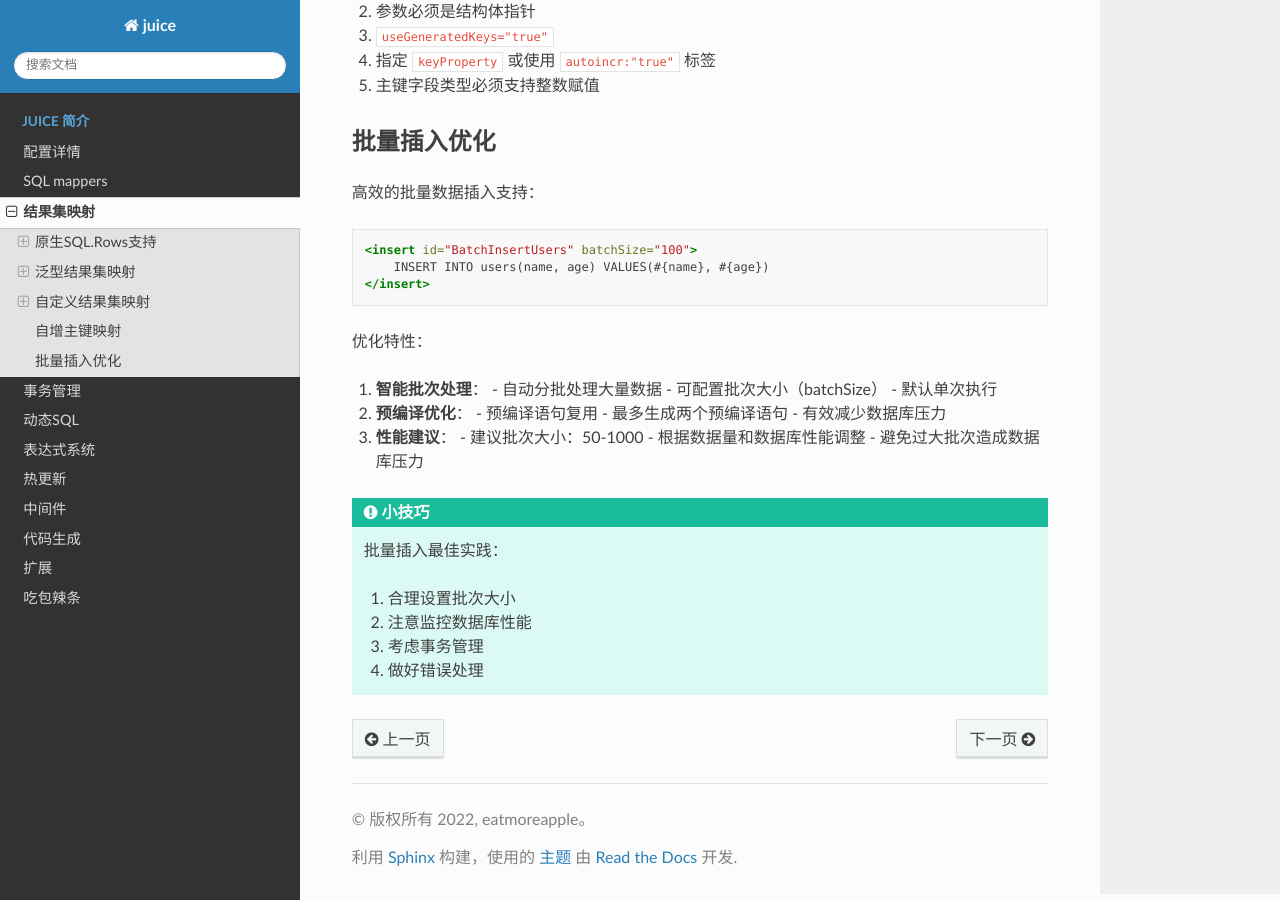
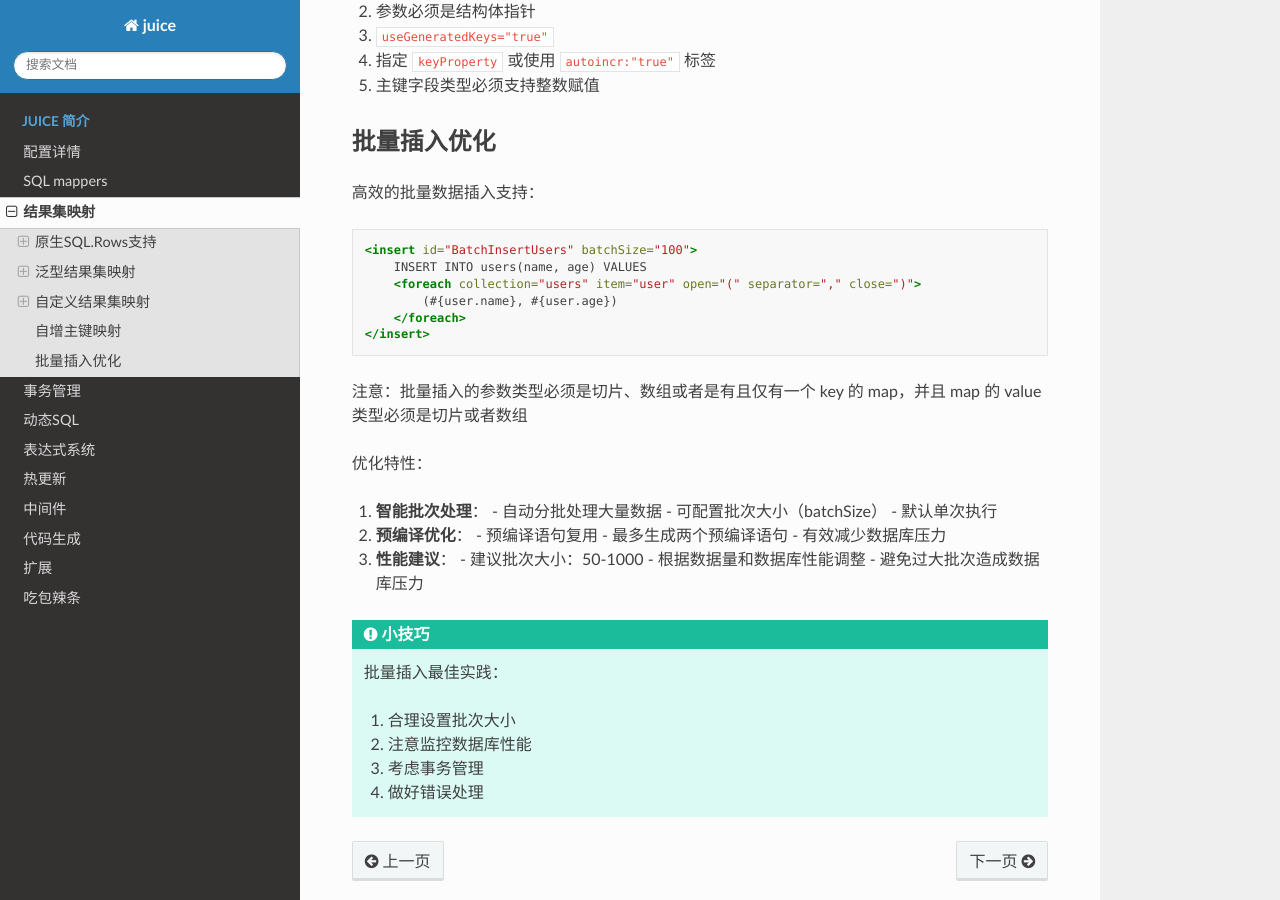
Before and after one commit to go-juicedev/juice-doc, a Sphinx documentation site: the page built from source/result_mapping.rst, in a window 1280 px wide and 900 px high, scrolled down 4937 px. Built offline with Sphinx 7.4.7 and the Read the Docs theme 3.1.0, drawn with Linux system fonts in a browser that asks for light colours.

Commit message:
更新批量插入文档

```diff
--- a/source/result_mapping.rst
+++ b/source/result_mapping.rst
@@ -283,8 +283,15 @@ Iter 函数
 .. code-block:: xml
 
     <insert id="BatchInsertUsers" batchSize="100">
-        INSERT INTO users(name, age) VALUES(#{name}, #{age})
+        INSERT INTO users(name, age) VALUES
+        <foreach collection="users" item="user" open="(" separator="," close=")">
+            (#{user.name}, #{user.age})
+        </foreach>
     </insert>
+
+
+注意：批量插入的参数类型必须是切片、数组或者是有且仅有一个 key 的 map，并且 map 的 value 类型必须是切片或者数组
+
 
 优化特性：
 
```
